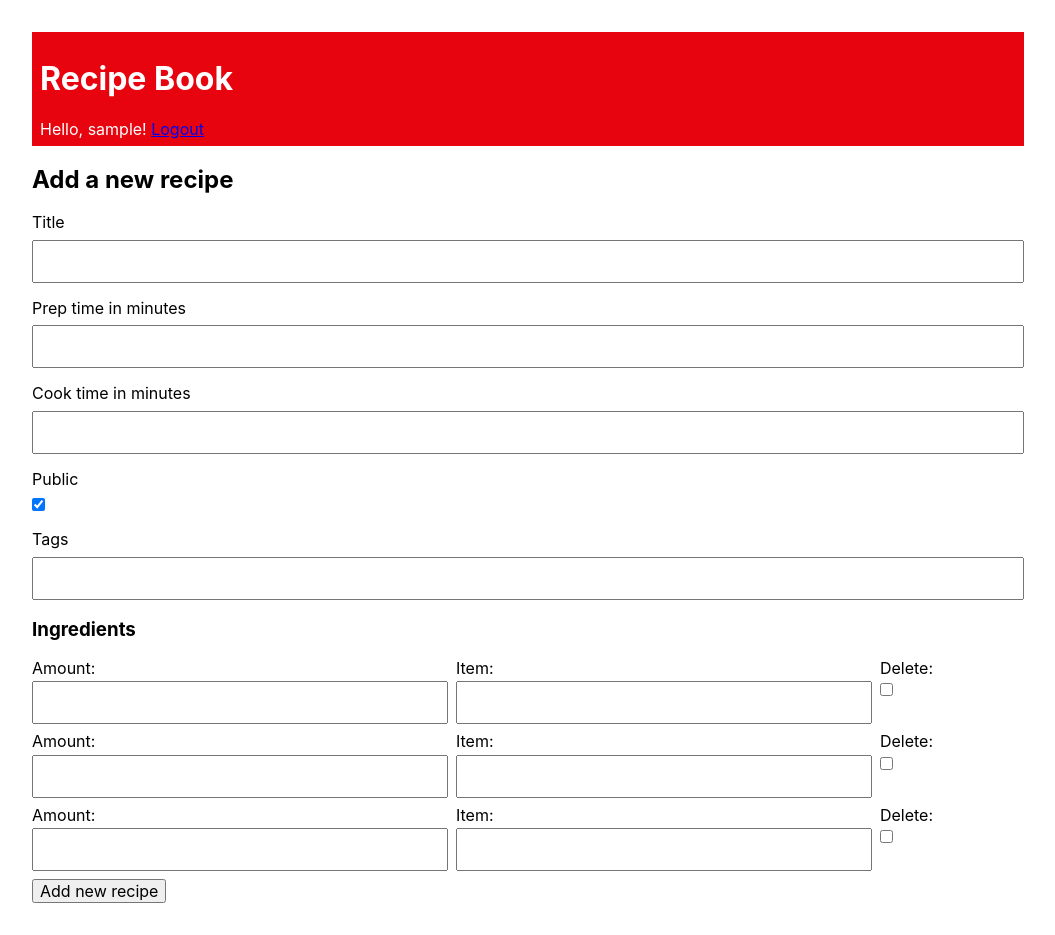
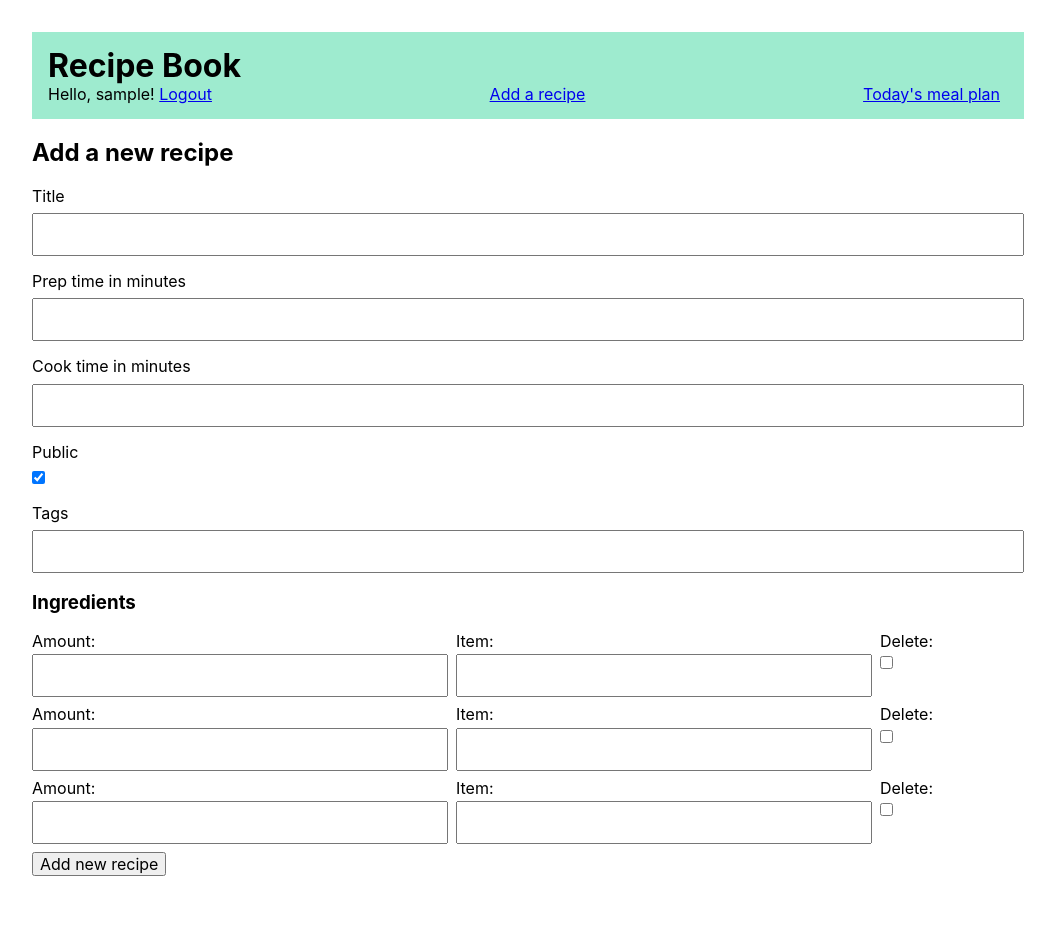
Before and after one commit to momentumlearn/phase3-example--django-recipes, a Django app: page /recipes/new/ in a window 1280 px wide. Shown: the whole page, without its empty margins (112-1167 px from the left). After the commit the page ends 876 px from the top, so only its background shows below. Run offline with Django 3.2, Linux system fonts and the light colour scheme; the visitor is signed in with stand-in values (Sample User, id 1); parts of the project's set-up code (start-up, migrations or seed data) failed here and were passed over.

Commit message:
Add in meal plans

```diff
--- a/project/urls.py
+++ b/project/urls.py
@@ -54,8 +54,8 @@ urlpatterns = [
         recipes_views.add_recipe_step,
         name="add_recipe_step",
     ),
-    path("recipes/search/", recipes_views.search_recipes, name="search_recipes"),
     path("recipes/random/", recipes_views.show_random_recipe, name="random_recipe"),
+    path("mealplan/", recipes_views.show_meal_plan, name="todays_meal_plan"),
     path(
         "mealplan/<int:year>/<int:month>/<int:day>/",
         recipes_views.show_meal_plan,
--- a/recipes/views.py
+++ b/recipes/views.py
@@ -181,24 +181,8 @@ def view_tag(request, tag_name):
     return render(request, "recipes/tag_detail.html", {"tag": tag, "recipes": recipes})
 
 
-def search_recipes(request):
-    """
-    Show a search form. If the user has submitted the form, show the results of the search.
-    """
-    query = request.GET.get("q")
-
-    if query is not None:
-        recipes = Recipe.objects.search(query).for_user(request.user).public()
-    else:
-        recipes = None
-
-    return render(
-        request, "recipes/search.html", {"recipes": recipes, "query": query or ""}
-    )
-
-
 @login_required
-def show_meal_plan(request, year, month, day):
+def show_meal_plan(request, year=None, month=None, day=None):
     """
     Given a year, month, and day, look up the meal plan for the current user for that
     day and display it.
@@ -206,7 +190,10 @@ def show_meal_plan(request, year, month, day):
     If a form is submitted to add a recipe, then go ahead and add recipe to the
     meal plan for that day.
     """
-    date_for_plan = datetime.date(year, month, day)
+    if year is None:
+        date_for_plan = datetime.date.today()
+    else:
+        date_for_plan = datetime.date(year, month, day)
     next_day = date_for_plan + datetime.timedelta(days=1)
     prev_day = date_for_plan + datetime.timedelta(days=-1)
 
--- a/templates/base.html
+++ b/templates/base.html
@@ -11,12 +11,20 @@
 </head>
 <body class="sans-serif">
   <div class="mw8 center ph3 pv4">
-    <div class="pa2 bg-dark-red white">
-      <h1><a class="white no-underline" href="{% url 'homepage' %}">Recipe Book</a></h1>
+    <div class="pa3 bg-light-green black">
+      <h1 class="ma0"><a class="black no-underline" href="{% url 'homepage' %}">Recipe Book</a></h1>
       {% if user.is_authenticated %}
-      <div>
-        Hello, {{ user.username }}!
-        <a href="{% url 'auth_logout' %}">Logout</a>
+      <div class="flex justify-between">
+        <div class="mr2">
+          Hello, {{ user.username }}!
+          <a href="{% url 'auth_logout' %}">Logout</a>
+        </div>
+        <div class="mr2">
+          <a href="{% url 'add_recipe' %}">Add a recipe</a>
+        </div>
+        <div class="mr2">
+          <a href="{% url 'todays_meal_plan' %}">Today's meal plan</a>
+        </div>
       </div>
       {% endif %}
     </div>
```
